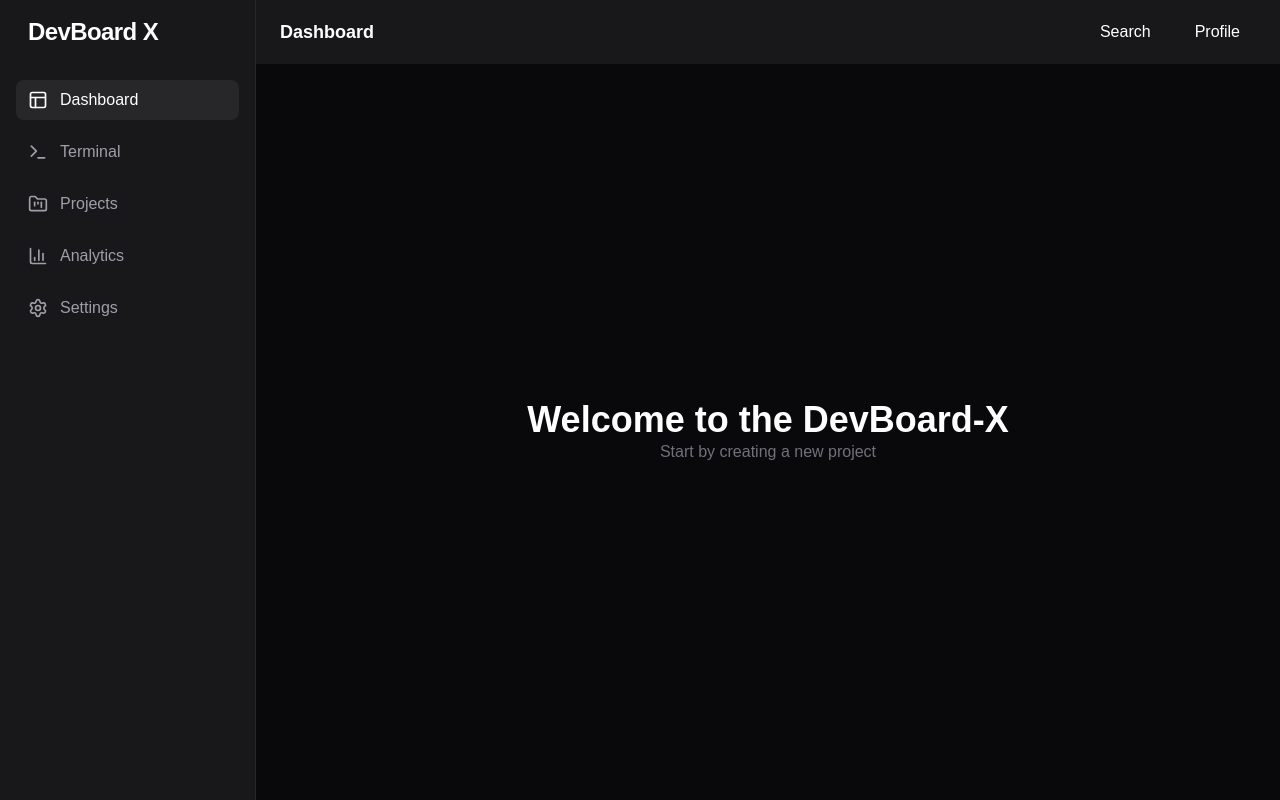
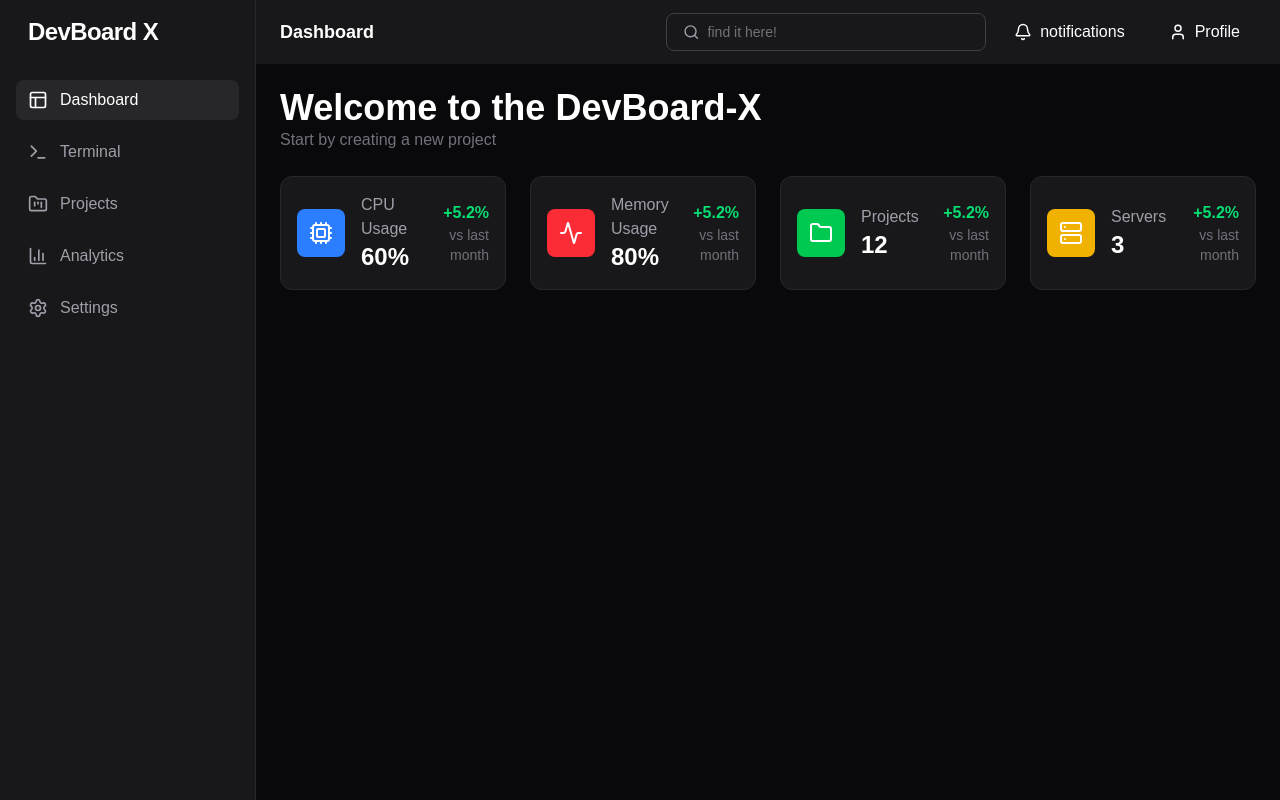
Before and after one commit to aditi3175/DevBoard-X, a Next.js app in the folder devboard-x/: page / in a window 1280 px wide. Built offline with nearby package versions, Linux system fonts and the light colour scheme.

Commit message:
feat: implement layout components for Navbar and Workspace dashboard view

```diff
--- a/devboard-x/src/components/layout/Navbar.jsx
+++ b/devboard-x/src/components/layout/Navbar.jsx
@@ -1,3 +1,4 @@
+import { Search, Bell, User } from "lucide-react"
 export default function Navbar() {
   return (
     <div className="h-16 w-full bg-zinc-900 text-white px-6 flex items-center justify-between">
@@ -12,12 +13,23 @@ export default function Navbar() {
       {/* Right Side */}
       <div className="flex items-center gap-3">
 
-        <button className="px-4 py-2 rounded-lg hover:bg-zinc-800 transition">
-          Search
+        <div className="flex items-center gap-2 w-80 border border-zinc-700 focus-within:border-zinc-500 px-4 py-2 rounded-lg transition">
+          <Search size={18} className="text-zinc-400" />
+          <input
+            type="text"
+            placeholder="find it here!"
+            className="w-full outline-none bg-transparent text-white text-sm placeholder-zinc-500"
+          />
+        </div>
+
+        <button className="flex items-center gap-2 px-4 py-2 rounded-lg hover:bg-zinc-800 transition">
+          <Bell size={18} />
+          <span>notifications</span>
         </button>
 
-        <button className="px-4 py-2 rounded-lg hover:bg-zinc-800 transition">
-          Profile
+        <button className="flex items-center gap-2 px-4 py-2 rounded-lg hover:bg-zinc-800 transition">
+          <User size={18} />
+          <span>Profile</span>
         </button>
 
       </div>
--- a/devboard-x/src/components/layout/Workspace.jsx
+++ b/devboard-x/src/components/layout/Workspace.jsx
@@ -1,8 +1,37 @@
+import { Cpu, Activity, Folder, Server } from "lucide-react";
+import WidgetCard from "@/components/widgets/WidgetCard";
+
 export default function Workspace() {
   return (
-    <div className="flex-1 flex flex-col items-center justify-center bg-zinc-950 text-white p-6">
+    <div className="flex-1 flex flex-col bg-zinc-950 text-white p-6">
       <h1 className="text-4xl font-bold">Welcome to the DevBoard-X</h1>
       <p className="text-zinc-500">Start by creating a new project</p>
+      <div className="grid grid-cols-4 gap-6 mt-6">
+        <WidgetCard
+        Icon={Cpu}
+        title="CPU Usage"
+        value="60%"
+        color="bg-blue-500"
+        />
+        <WidgetCard
+        Icon={Activity}
+        title="Memory Usage"
+        value="80%"
+        color="bg-red-500"
+        />
+        <WidgetCard
+        Icon={Folder}
+        title="Projects"
+        value="12"
+        color="bg-green-500"
+        />
+        <WidgetCard
+        Icon={Server}
+        title="Servers"
+        value="3"
+        color="bg-yellow-500"
+        />
+        </div>
     </div>
   )
 }
```
